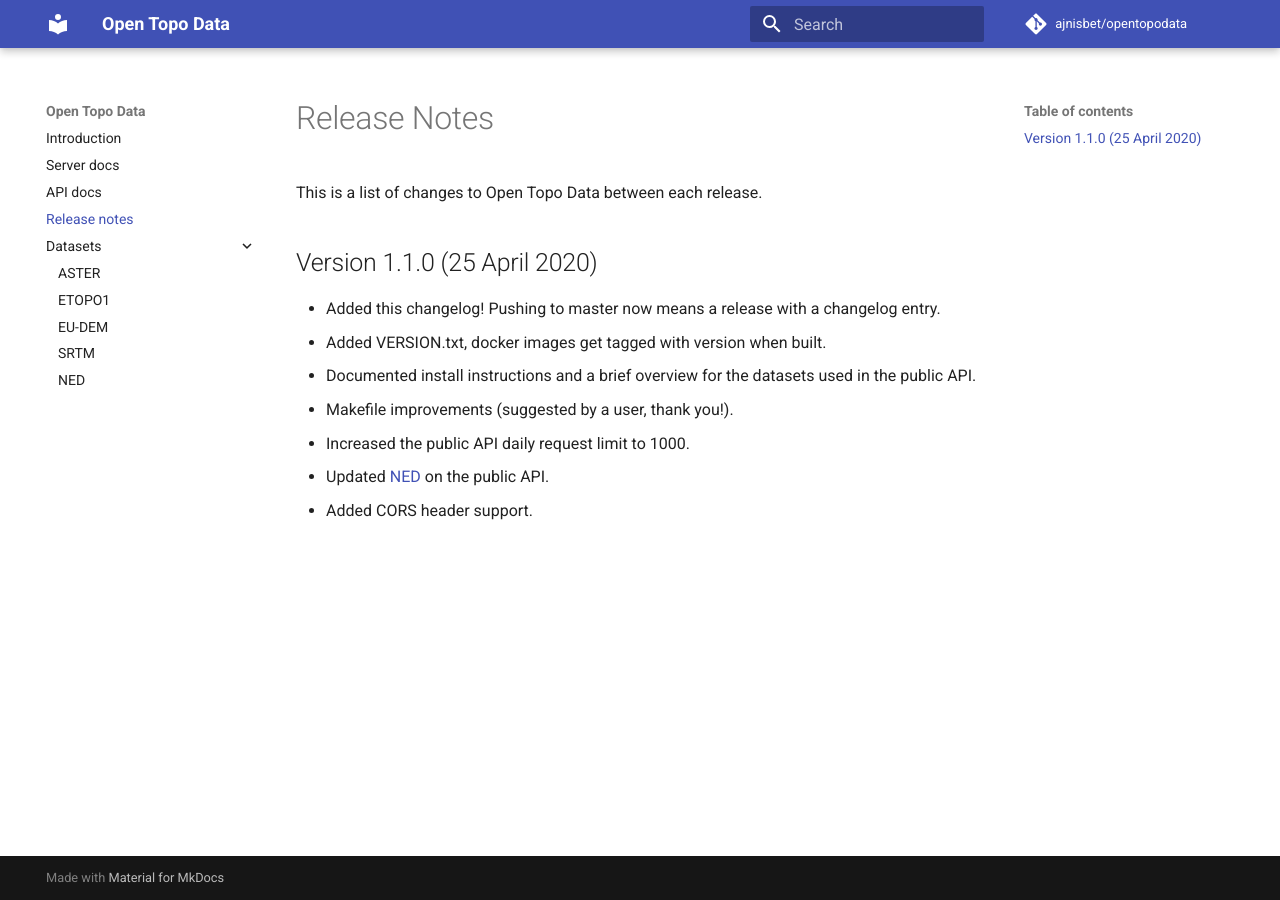
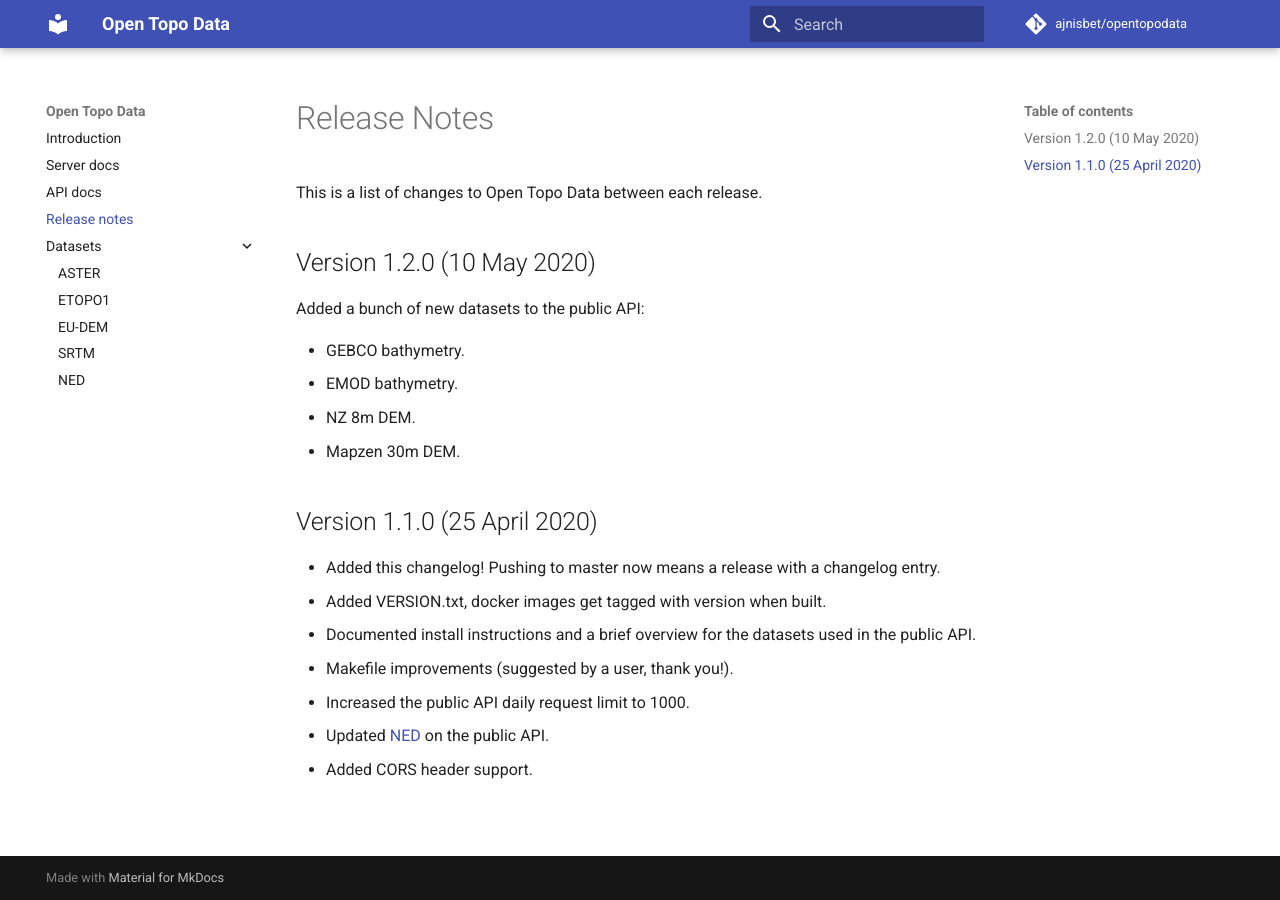
Before and after one commit to ajnisbet/opentopodata, an MkDocs documentation site: the page built from docs/changelog.md, in a window 1280 px wide. Built offline with MkDocs 1.6.1 and Material for MkDocs 9.7.7, drawn with Linux system fonts in a browser that asks for light colours; comment, search, counter and statistics services are not loaded.

Commit message:
Bump version to 1.2.0

```diff
--- a/docs/changelog.md
+++ b/docs/changelog.md
@@ -1,6 +1,17 @@
 # Release Notes
 
 This is a list of changes to Open Topo Data between each release.
+
+
+## Version 1.2.0 (10 May 2020)
+
+Added a bunch of new datasets to the public API:
+
+* GEBCO bathymetry.
+* EMOD bathymetry.
+* NZ 8m DEM.
+* Mapzen 30m DEM.
+
 
 ## Version 1.1.0 (25 April 2020)
 
```
Also changed, not shown: 1 other file.
